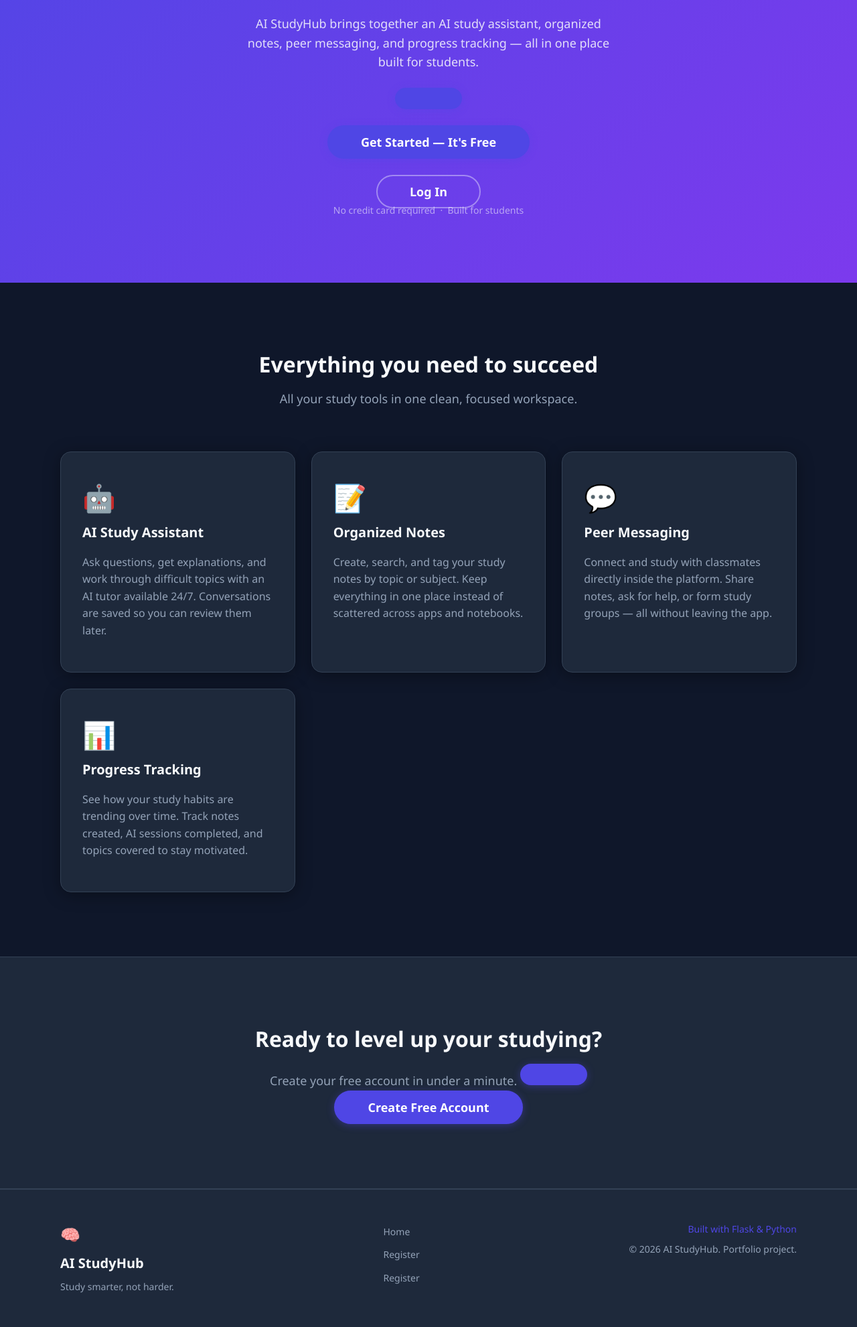
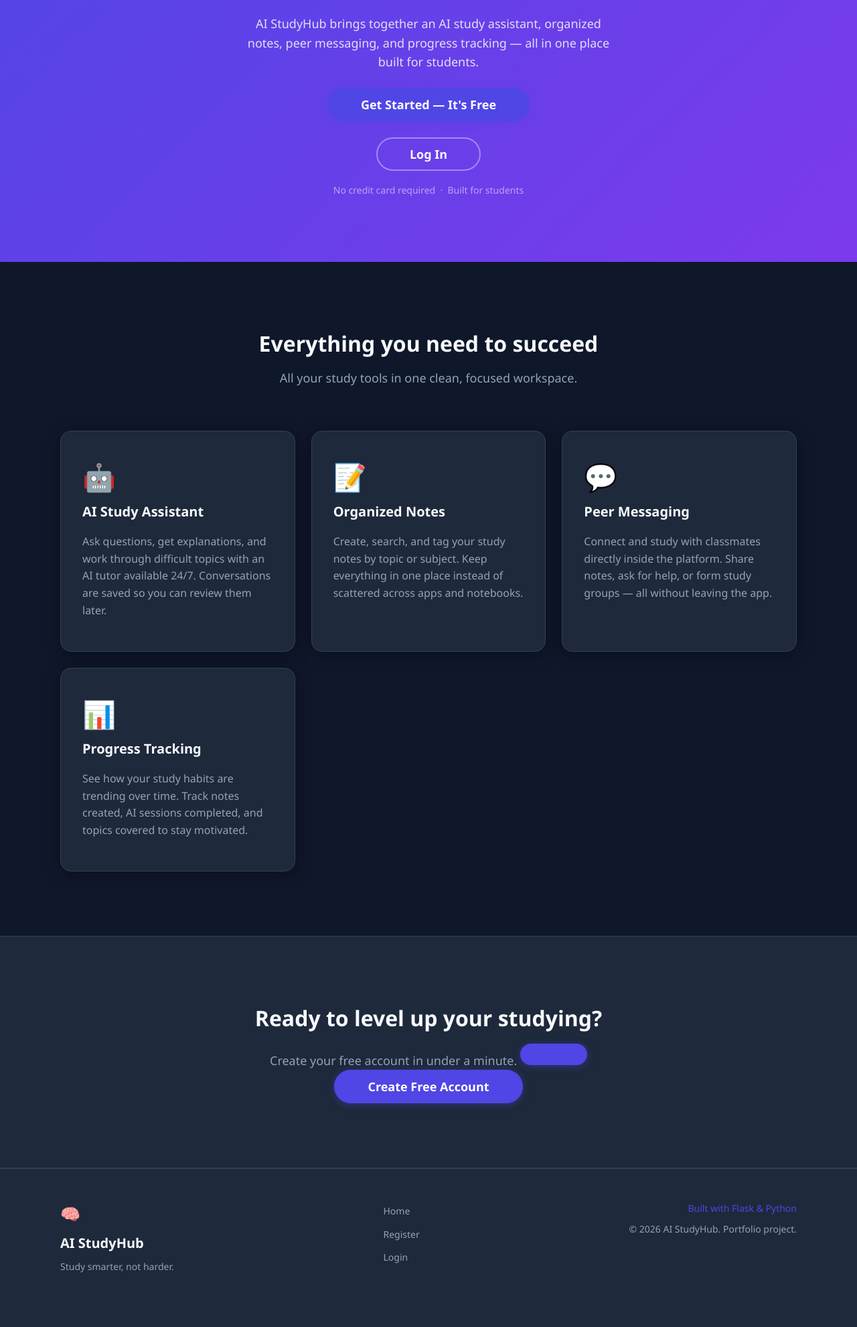
Before and after one commit to gzxfy/AI-Study-Hub, a Flask app: page / in a window 1280 px wide. Shown: the part 348-2329 px from the top of the page at 67% size. After the commit the page ends 2248 px from the top, so only its background shows below. Run offline with Flask 3, Linux system fonts and the light colour scheme.

Commit message:
Fixed the Home page with a random button the screen and changed the redirects

```diff
--- a/templates/home.html
+++ b/templates/home.html
@@ -8,7 +8,7 @@
       content="AI StudyHub – Your AI-powered study companion. Organize notes, chat with AI, and track your progress."
     />
     <title>AI StudyHub – Study Smarter with AI</title>
-    <link rel="stylesheet" href="home.css" />
+    <link rel="stylesheet" href="../static/home.css" />
   </head>
 
   <body>
@@ -71,15 +71,14 @@
 
           <!-- CTA buttons -->
             <a href="/register" class="btn btn--primary btn--large">
-
-            <a href="templates/register.html" class="btn btn--primary btn--large">
               Get Started — It's Free
             </a>
-            <a href="login.html" class="btn btn--outline btn--large">
+            <a href="/login" class="btn btn--outline btn--large">
               Log In
             </a>
           </div>
 
+          <br>
           <!-- Social proof note (placeholder) -->
           <p class="hero__note">
             No credit card required &nbsp;·&nbsp; Built for students
@@ -173,7 +172,7 @@
             Create your free account in under a minute.
           <a href="/register" class="btn btn--primary btn--large">
 
-          <a href="templates/register.html" class="btn btn--primary btn--large">
+          <a href="/register" class="btn btn--primary btn--large">
             Create Free Account
           </a>
         </div>
@@ -202,7 +201,7 @@
           <a href="home.html" class="footer__link">Home</a>
           <a href="/register" class="footer__link">Register</a>
 
-          <a href="templates/register.html" class="footer__link">Register</a>
+          <a href="/login" class="footer__link">Login</a>
         </nav>
 
         <!-- Credits / copyright -->
```
Also changed, not shown: static/home.css (renamed from home.css).
